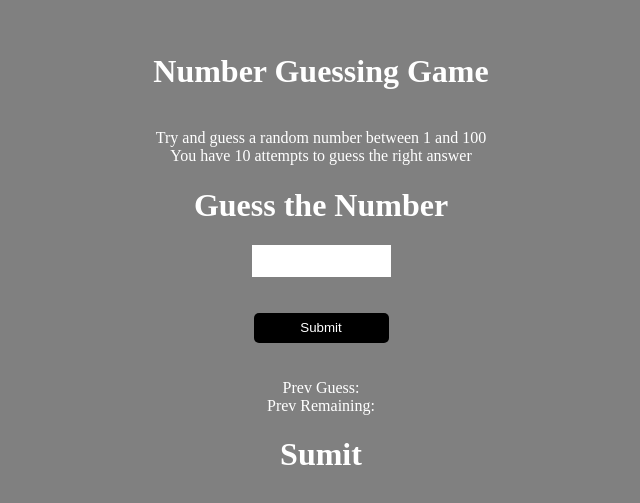
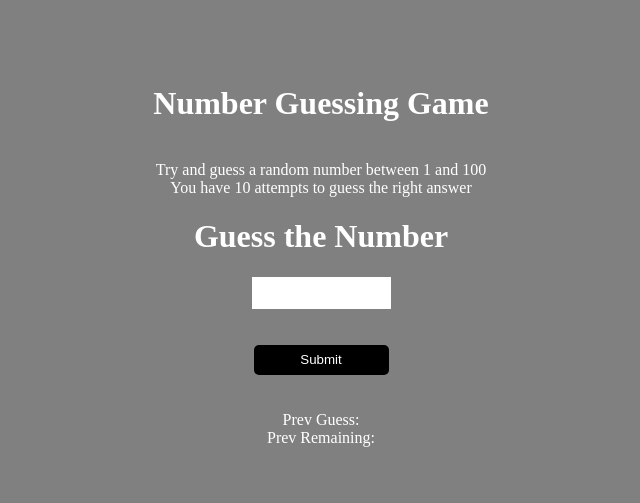
Before and after one commit to iSitanshu/codeaurJS, a plain HTML site: page P4_Guess_the_number/index.html in a window 1280 px wide. Shown: the part 145-648 px from the top of the page, without its empty margins (319-959 px from the left). Drawn offline with Linux system fonts and the light colour scheme.

Commit message:
Project 3 restart

```diff
--- a/P4_Guess_the_number/index.html
+++ b/P4_Guess_the_number/index.html
@@ -38,9 +38,12 @@
             <input type="text" id="space" class="space"><br><br><br>
             <input type="submit" id="submit">
         </form><br><br>
-        <div class="prev"><span>Prev Guess:</span><span id="span"></span></div>
-        <div class="rem"><span>Prev Remaining:</span><span id="span2"></span></div>
-        <h1>Sumit</h1>
+        <div class="hold">
+            <div class="prev"><span>Prev Guess:</span><span id="span"></span></div>
+            <div class="rem"><span>Prev Remaining:</span><span id="span2"></span></div>
+        <p class="loworhig"></p>
+        </div>
     </div>
 </body>
+</script>
 </html>
```
